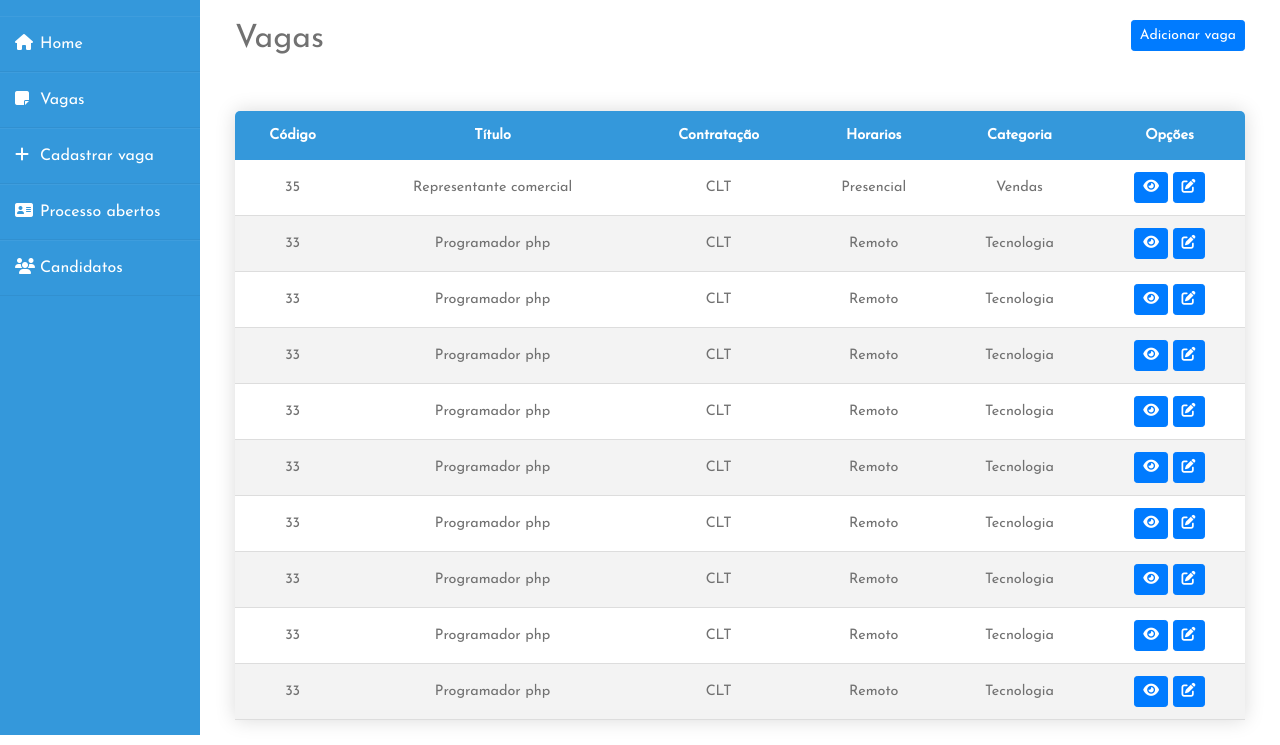
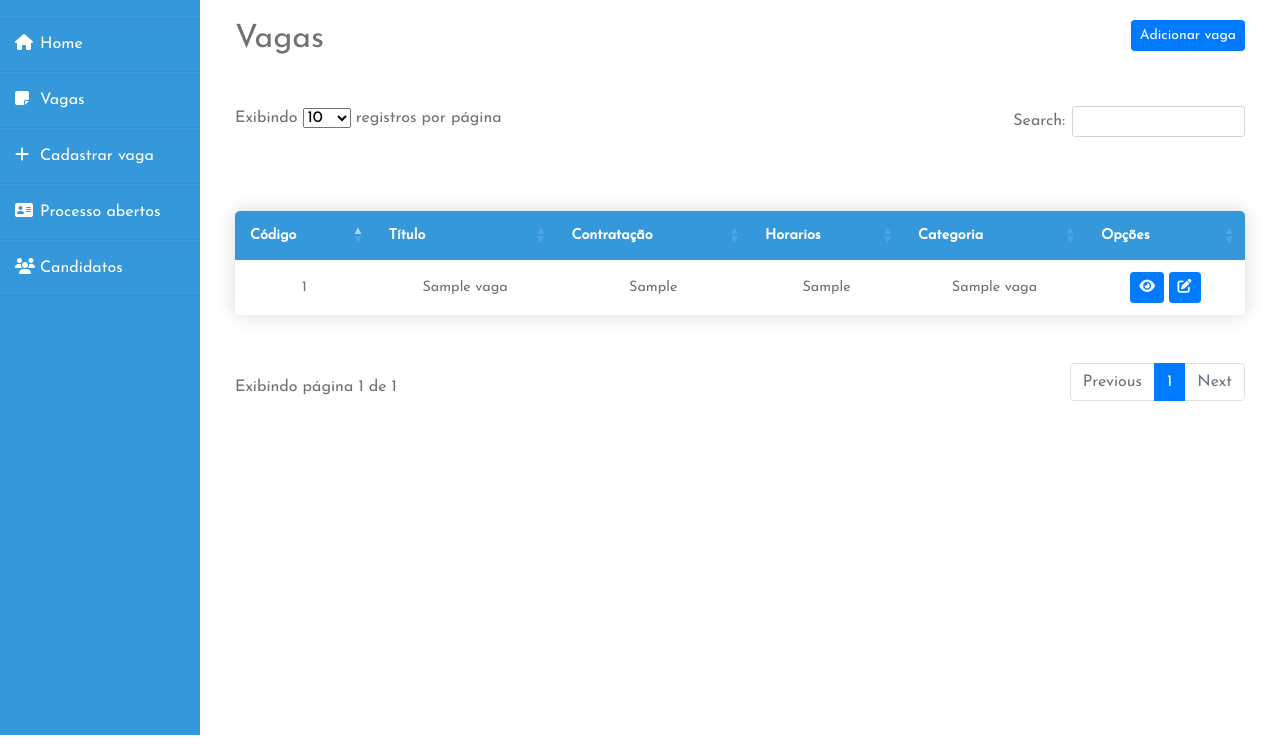
Before and after one commit to cesar99144/EmpregosCodeIgniter, a CodeIgniter 4 app: template empregos/app/Views/moduloRecrutador/vagas/listagem.php in a window 1280 px wide. Shown: the part 65-810 px from the top of the page. Run offline with PHP 8.4 and a stand-in for CodeIgniter, Linux system fonts and the light colour scheme; the template is opened without the code that fills it: most values are stand-ins (such as "Sample title", 1, 10 or a date in 2020); data that the repository does not hold is empty; some libraries are stand-ins or nearby versions.

Commit message:
Tela listar vagas no dashboard

```diff
--- a/empregos/app/Views/moduloRecrutador/vagas/listagem.php
+++ b/empregos/app/Views/moduloRecrutador/vagas/listagem.php
@@ -3,10 +3,13 @@
 
     <link rel="stylesheet" href="<?= base_url('assets/css/dashboard/vagasListagem.css') ?>">
     <link rel="stylesheet" href="<?= base_url('assets/css/dashboard/sessao.css') ?>">
+    <link rel="stylesheet" href="https://cdnjs.cloudflare.com/ajax/libs/twitter-bootstrap/4.5.2/css/bootstrap.css">
+    <link rel="stylesheet" href="https://cdn.datatables.net/1.11.3/css/dataTables.bootstrap4.min.css">
+
 
     <div class="container d-flex justify-content-between topoConteudo">
         <div>
-            <h2>Vagas</h2>
+            <h2 class="tituloTexto">Vagas</h2>
         </div>
         <div>
             <a href="#" class="btn btn-primary btn-sm">Adicionar vaga</a>
@@ -14,7 +17,7 @@
     </div>
 
     <div class="container">
-        <table class="content-table text-center">
+        <table id="tabelaVagas" class="content-table text-center">
             <thead>
                 <tr>
                     <th>Código</th>
@@ -26,128 +29,40 @@
                 </tr>
             </thead>
             <tbody>
+                <?php foreach($listVagas as $vaga): ?>
                 <tr>
-                    <td>35</td>
-                    <td>Representante comercial</td>
-                    <td>CLT</td>
-                    <td>Presencial</td>
-                    <td>Vendas</td>
+                    <td><?php echo $vaga->idVaga; ?></td>
+                    <td><?php echo $vaga->titulo; ?></td>
+                    <td><?php echo $vaga->RegimeContratacao; ?></td>
+                    <td><?php echo $vaga->cargaHoraria; ?></td>
+                    <td><?php echo $vaga->tituloCategoria; ?></td>
                     <td>
                         <a href="" class="btn btn-primary btn-sm"><i class="fas fa-eye"></i></a>
                         <a href="" class="btn btn-primary btn-sm"><i class="fas fa-edit"></i></a>
                     </td>
                 </tr>
-                <tr>
-                    <td>33</td>
-                    <td>Programador php</td>
-                    <td>CLT</td>
-                    <td>Remoto</td>
-                    <td>Tecnologia</td>
-                    <td>
-                        <a href="" class="btn btn-primary btn-sm"><i class="fas fa-eye"></i></a>
-                        <a href="" class="btn btn-primary btn-sm"><i class="fas fa-edit"></i></a>
-                    </td>
-                </tr>
-
-                <tr>
-                    <td>33</td>
-                    <td>Programador php</td>
-                    <td>CLT</td>
-                    <td>Remoto</td>
-                    <td>Tecnologia</td>
-                    <td>
-                        <a href="" class="btn btn-primary btn-sm"><i class="fas fa-eye"></i></a>
-                        <a href="" class="btn btn-primary btn-sm"><i class="fas fa-edit"></i></a>
-                    </td>
-                </tr>
-
-                <tr>
-                    <td>33</td>
-                    <td>Programador php</td>
-                    <td>CLT</td>
-                    <td>Remoto</td>
-                    <td>Tecnologia</td>
-                    <td>
-                        <a href="" class="btn btn-primary btn-sm"><i class="fas fa-eye"></i></a>
-                        <a href="" class="btn btn-primary btn-sm"><i class="fas fa-edit"></i></a>
-                    </td>
-                </tr>
-
-                <tr>
-                    <td>33</td>
-                    <td>Programador php</td>
-                    <td>CLT</td>
-                    <td>Remoto</td>
-                    <td>Tecnologia</td>
-                    <td>
-                        <a href="" class="btn btn-primary btn-sm"><i class="fas fa-eye"></i></a>
-                        <a href="" class="btn btn-primary btn-sm"><i class="fas fa-edit"></i></a>
-                    </td>
-                </tr>
-
-                <tr>
-                    <td>33</td>
-                    <td>Programador php</td>
-                    <td>CLT</td>
-                    <td>Remoto</td>
-                    <td>Tecnologia</td>
-                    <td>
-                        <a href="" class="btn btn-primary btn-sm"><i class="fas fa-eye"></i></a>
-                        <a href="" class="btn btn-primary btn-sm"><i class="fas fa-edit"></i></a>
-                    </td>
-                </tr>
-
-                <tr>
-                    <td>33</td>
-                    <td>Programador php</td>
-                    <td>CLT</td>
-                    <td>Remoto</td>
-                    <td>Tecnologia</td>
-                    <td>
-                        <a href="" class="btn btn-primary btn-sm"><i class="fas fa-eye"></i></a>
-                        <a href="" class="btn btn-primary btn-sm"><i class="fas fa-edit"></i></a>
-                    </td>
-                </tr>
-
-                <tr>
-                    <td>33</td>
-                    <td>Programador php</td>
-                    <td>CLT</td>
-                    <td>Remoto</td>
-                    <td>Tecnologia</td>
-                    <td>
-                        <a href="" class="btn btn-primary btn-sm"><i class="fas fa-eye"></i></a>
-                        <a href="" class="btn btn-primary btn-sm"><i class="fas fa-edit"></i></a>
-                    </td>
-                </tr>
-
-                <tr>
-                    <td>33</td>
-                    <td>Programador php</td>
-                    <td>CLT</td>
-                    <td>Remoto</td>
-                    <td>Tecnologia</td>
-                    <td>
-                        <a href="" class="btn btn-primary btn-sm"><i class="fas fa-eye"></i></a>
-                        <a href="" class="btn btn-primary btn-sm"><i class="fas fa-edit"></i></a>
-                    </td>
-                </tr>
-
-                <tr>
-                    <td>33</td>
-                    <td>Programador php</td>
-                    <td>CLT</td>
-                    <td>Remoto</td>
-                    <td>Tecnologia</td>
-                    <td>
-                        <a href="" class="btn btn-primary btn-sm"><i class="fas fa-eye"></i></a>
-                        <a href="" class="btn btn-primary btn-sm"><i class="fas fa-edit"></i></a>
-                    </td>
-                </tr>
-
+                <?php endforeach; ?>
             </tbody>
     </table>
 
     </div>
 
+    <script src="https://code.jquery.com/jquery-3.5.1.js"></script>
+    <script src="https://cdn.datatables.net/1.11.3/js/jquery.dataTables.min.js"></script>
+    <script src="https://cdn.datatables.net/1.11.3/js/dataTables.bootstrap4.min.js"></script>
+
+    <script>
+        $(document).ready(function() {
+            $('#tabelaVagas').DataTable({
+                "searching": true,
+                "language": {
+                    "lengthMenu": "Exibindo _MENU_ registros por página",
+                    "zeroRecords": "Nenhum dado cadastrado",
+                    "info": "Exibindo página _PAGE_ de _PAGES_",
+                    "infoEmpty": "Nenhum dado cadastrado",
+                    "infoFiltered": "(filtered from _MAX_ total records)"
+                }
+            });
+        });
+    </script>
 <?= $this->endSection(); ?>
```
